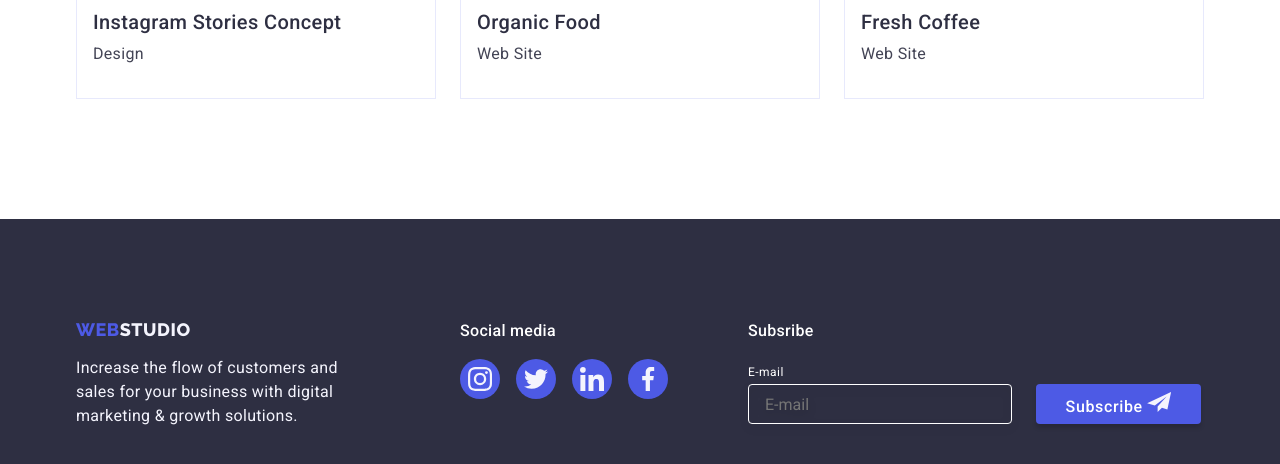
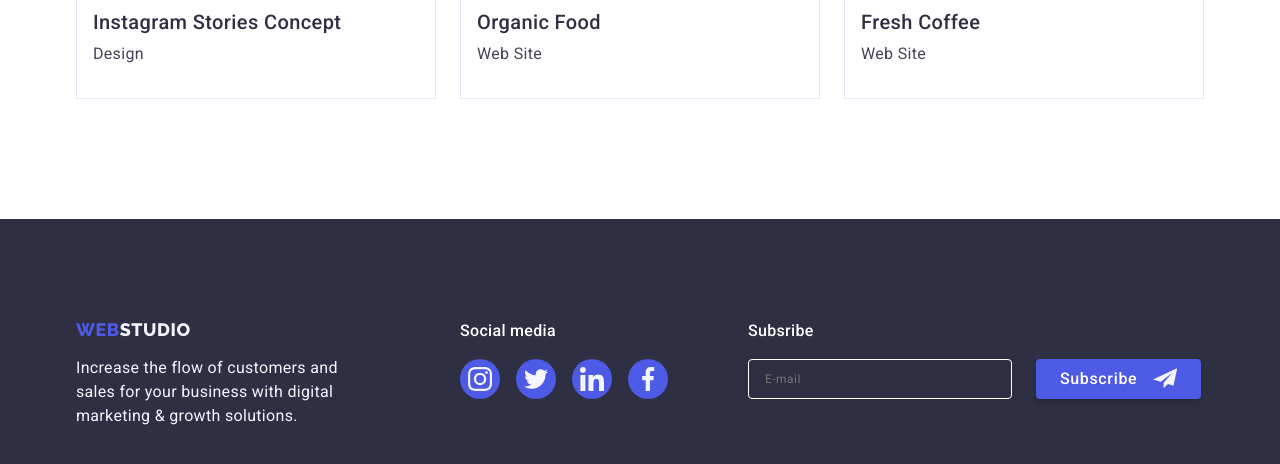
Before and after one commit to Kateryna-gr/goit-markup-hw-06, a plain HTML site: page portfolio.html in a window 1280 px wide. Shown: the part 1552-2016 px from the top of the page. Drawn offline with nearby package versions, Linux system fonts and the light colour scheme.

Commit message:
update-3

```diff
--- a/css/styles.css
+++ b/css/styles.css
@@ -289,13 +289,15 @@ button {
 }
 
 .subscribe-button {
-  color: #fff;
-  background-color: var(--primary-brand);
   min-width: 165px;
   height: 40px;
+  padding: 8px 24px;
+  text-align: left;
+
   border: none;
-  padding: 8px 24px;
   border-radius: 4px;
+  color: var(--white);
+  background-color: var(--primary-brand);
   box-shadow: 0px 4px 4px rgba(0, 0, 0, 0.15);
 
   transition: background-color var(--animation);
@@ -482,12 +484,17 @@ button {
 }
 
 .subscribe-form {
+  position: relative;
   margin-left: 80px;
 }
 
 .subscribe-flex {
   display: flex;
   gap: 24px;
+}
+
+.subsribe-wrap {
+  position: relative;
 }
 
 .subscribe-input {
@@ -499,9 +506,7 @@ button {
   border: 1px solid #ffffff;
   filter: drop-shadow(0px 4px 4px rgba(0, 0, 0, 0.15));
   border-radius: 4px;
-}
 
-.subscribe-input-text {
   font-weight: 400;
   font-size: 12px;
   line-height: 2em;
@@ -509,8 +514,23 @@ button {
   color: var(--white);
 }
 
+/* .subscribe-input-text {
+  position: absolute;
+  top: 0;
+  left: 0;
+
+  font-weight: 400;
+  font-size: 12px;
+  line-height: 2em;
+  letter-spacing: 0.04em;
+  color: var(--white);
+} */
+
 .subscribe-icon {
-  /* margin-left: 16px; */
+  position: absolute;
+  top: 0;
+  right: 0;
+  transform: translate(-100%, 30%);
 }
 
 .works-section {
@@ -764,14 +784,20 @@ button {
   left: 0px;
   transform: translate(25%, 50%);
 
-  fill: var(--dark-grey);
+  fill: transparent;
+
+  transition: fill var(--animation);
 }
 
 .checkbox-group {
   display: flex;
+  align-items: center;
 }
 
 .checkbox-input {
+  appearance: none;
+  display: block;
+
   width: 16px;
   height: 16px;
   margin-right: 8px;
@@ -779,6 +805,17 @@ button {
   background-color: transparent;
   border: 1px solid rgba(46, 47, 66, 0.4);
   border-radius: 2px;
+
+  transition: background-color var(--animation), border-color var(--animation);
+}
+
+.checkbox-input:checked {
+  background-color: var(--pressed-state);
+  border-color: var(--pressed-state);
+}
+
+.checkbox-input:checked ~ .modal-check-icon {
+  fill: var(--white);
 }
 
 .checkbox-group .policy {
--- a/portfolio.html
+++ b/portfolio.html
@@ -243,16 +243,15 @@
         <form class="subscribe-form" name="subscribe-form">
           <p class="footer-par">Subsribe</p>
           <label for="user_email"> </label>
-          <span class="subscribe-input-text">E-mail</span>
+          <!-- <span class="subscribe-input-text">E-mail</span> -->
           <div class="subscribe-flex">
             <input type="email" class="subscribe-input" name="subscribe_email" id="user_email" placeholder="E-mail" />
-
-            <button type="submit" class="button subscribe-button">
-              Subscribe
-              <svg class="footer-social-icon subscribe-icon" width="24" height="20">
+            <div class="subsribe-wrap">
+              <svg class="footer-social-icon subscribe-icon" width="24" height="24">
                 <use href="./images/icons.svg#icon-send"></use>
               </svg>
-            </button>
+              <button type="submit" class="button subscribe-button">Subscribe</button>
+            </div>
           </div>
         </form>
       </div>
```
Also changed, not shown: index.html (+6 -7 lines).
